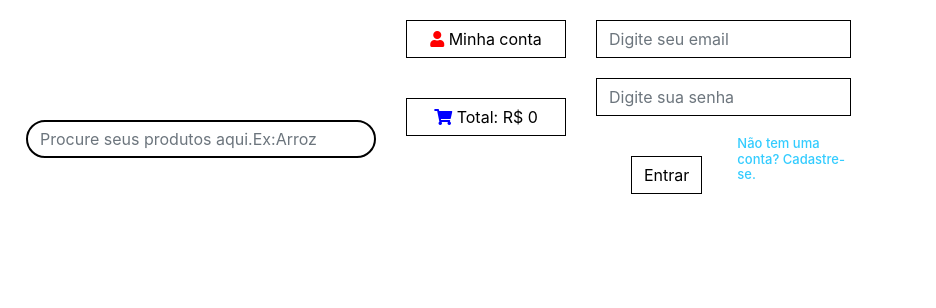
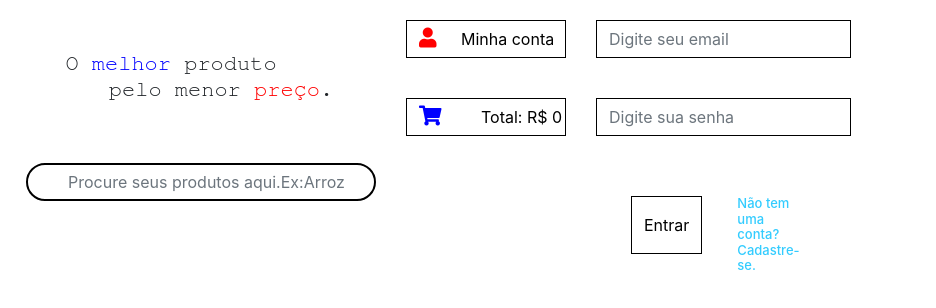
Before and after one commit to FelipeepileF/MeuSiteDoMercadoOnline, a website: page public_html/index.html in a window 1280 px wide. Shown: the full height of the page, 344-1280 px from the left. Drawn offline with nearby package versions, Linux system fonts and the light colour scheme.

Commit message:
Commit da versão 1.0.0 que adiciona CSS.

```diff
--- a/public_html/index.html
+++ b/public_html/index.html
@@ -13,19 +13,21 @@
             <div class="row">
                 <div class="col-md-3"><img class="img-fluid rounded" src="public/images/logo-savegnago.jpg"></div>
                 <div class="col-md-4">
-                    <input type="text" class="form-control" placeholder="Procure seus produtos aqui.Ex:Arroz" aria-label="Search" aria-describedby="basic-addon1" style="border-radius: 20px; border: 2px solid black; margin: 120px 0 120px 0;">
+                    <h1 id="parte1" class="lema">O <span id="melhor">melhor</span> produto<br></h1>
+                    <h2 id="parte2" class="lema">pelo menor <span id="preço">preço</span>.</h2>
+                    <input id="BarraPesquisa" type="text"  class="form-control" placeholder="Procure seus produtos aqui.Ex:Arroz" aria-label="Search" aria-describedby="basic-addon1">
                 </div>
                 <div  class="col-md-2">
-                    <button id="Button1" class="btn btn-outline-secondary form-control" type="button" id="button-addon1"><span aria-hidden="true" style="color: red;"><i class="fas fa-user"></i> </span>Minha conta</button>
-                    <button class="btn btn-outline-secondary form-control" type="button" id="button-addon1" style="border-radius: 0px; border: 1px solid black; margin: 20px 0 20px 0; color: black;"><span aria-hidden="true" style="color: blue;"><i class="fas fa-shopping-cart"></i> </span>Total: R$ 0</button>
+                    <button id="Button1" class="btn btn-outline-secondary form-control" type="button" id="button-addon1"><span aria-hidden="true" style="color: red;"><i style="font-size: 20px; padding-right:20px;" class="fas fa-user"></i> </span>Minha conta</button>
+                    <button id="Button2" class="btn btn-outline-secondary form-control" type="button" id="button-addon1"><span aria-hidden="true" style="color: blue;"><i style="font-size: 20px; padding-right:35px;" class="fas fa-shopping-cart"></i> </span>Total: R$ 0</button>
                 </div>
                 <div class="col-md-3">
-                    <input type="text" class="form-control" placeholder="Digite seu email" aria-label="Search" aria-describedby="basic-addon1" style="border-radius: 0px; border: 1px solid black; margin: 20px 0 20px 0; color: black; ">
-                    <input type="text" class="form-control" placeholder="Digite sua senha" aria-label="Search" aria-describedby="basic-addon1" style="border-radius: 0px; border: 1px solid black; margin: 20px 0 20px 0; color: black; ">
+                    <input id="BarraEmail" type="text" class="form-control" placeholder="Digite seu email" aria-label="Search" aria-describedby="basic-addon1">
+                    <input id="BarraSenha" type="text" class="form-control" placeholder="Digite sua senha" aria-label="Search" aria-describedby="basic-addon1">
                     <div class="input-group mb-3">
                         <div class="input-group-prepend">
                             <button class="btn btn-outline-secondary" type="button" id="button-addon1" style="border-radius: 0px; border: 1px solid black; margin: 20px 35px 20px 35px; color: black;">Entrar</button>
-                            <h1 style="font-size: 13px; color: #33ccff;">Não tem uma conta? Cadastre-se.</h1>
+                            <h1 id="BarraEntar">Não tem uma conta?<br>Cadastre-se.</h1>
                         </div>
                     </div>
                 </div>
--- a/public_html/public/css/customizer.css
+++ b/public_html/public/css/customizer.css
@@ -14,5 +14,55 @@
     background:transparent;
 }
 #Button1{
-    border-radius: 0px; border: 1px solid black; margin: 20px 0 20px 0; color: black;
+    border-radius: 0px;
+    border: 1px solid black;
+    margin: 20px 0 20px 0;
+    color: black;
 }
+#Button2{
+    border-radius: 0px;
+    border: 1px solid black;
+    margin: 20px 0 20px 0;
+    color: black;
+}
+.lema{
+    font-size:22px;
+    font-family:FreeMono;
+    text-align:center;
+}
+#melhor{
+    color:blue;
+}
+#preço{
+    color:red;
+}
+#parte1{
+     margin: 50px 0 0 0;
+     padding-right: 60px;
+}
+#parte2{
+    padding-left:40px;
+}
+#BarraPesquisa{
+    border-radius: 20px;
+    border: 2px solid black;
+    margin: 60px 0 60px 0;
+    padding-left: 40px;
+}
+#BarraEmail{
+    border-radius: 0px;
+    border: 1px solid black;
+    margin: 20px 0 20px 0;
+    color: black;
+}
+#BarraSenha{
+    border-radius: 0px;
+    border: 1px solid black;
+    margin: 40px 0 40px 0;
+    color: black;
+}
+#BarraEntar{
+    font-size: 13px;
+    color: #33ccff;
+    margin: 20px 50px 0 0;
+}
```
